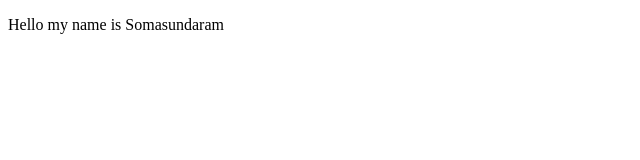
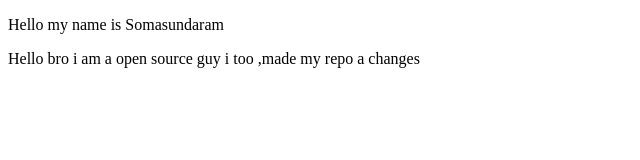
Before and after one commit to somasundaram-kumar/learning_git_repo, a plain HTML site: page index.html in a window 1280 px wide. Shown: the whole page, without its empty margins (0-640 px from the left). Drawn offline with Linux system fonts and the light colour scheme.

Commit message:
feat:some update changes trying

```diff
--- a/index.html
+++ b/index.html
@@ -7,5 +7,6 @@
 </head>
 <body>
     <p>Hello my name is Somasundaram</p>
+    <p>Hello bro i am a open source guy i too ,made my repo a changes</p>
 </body>
 </html>
```
